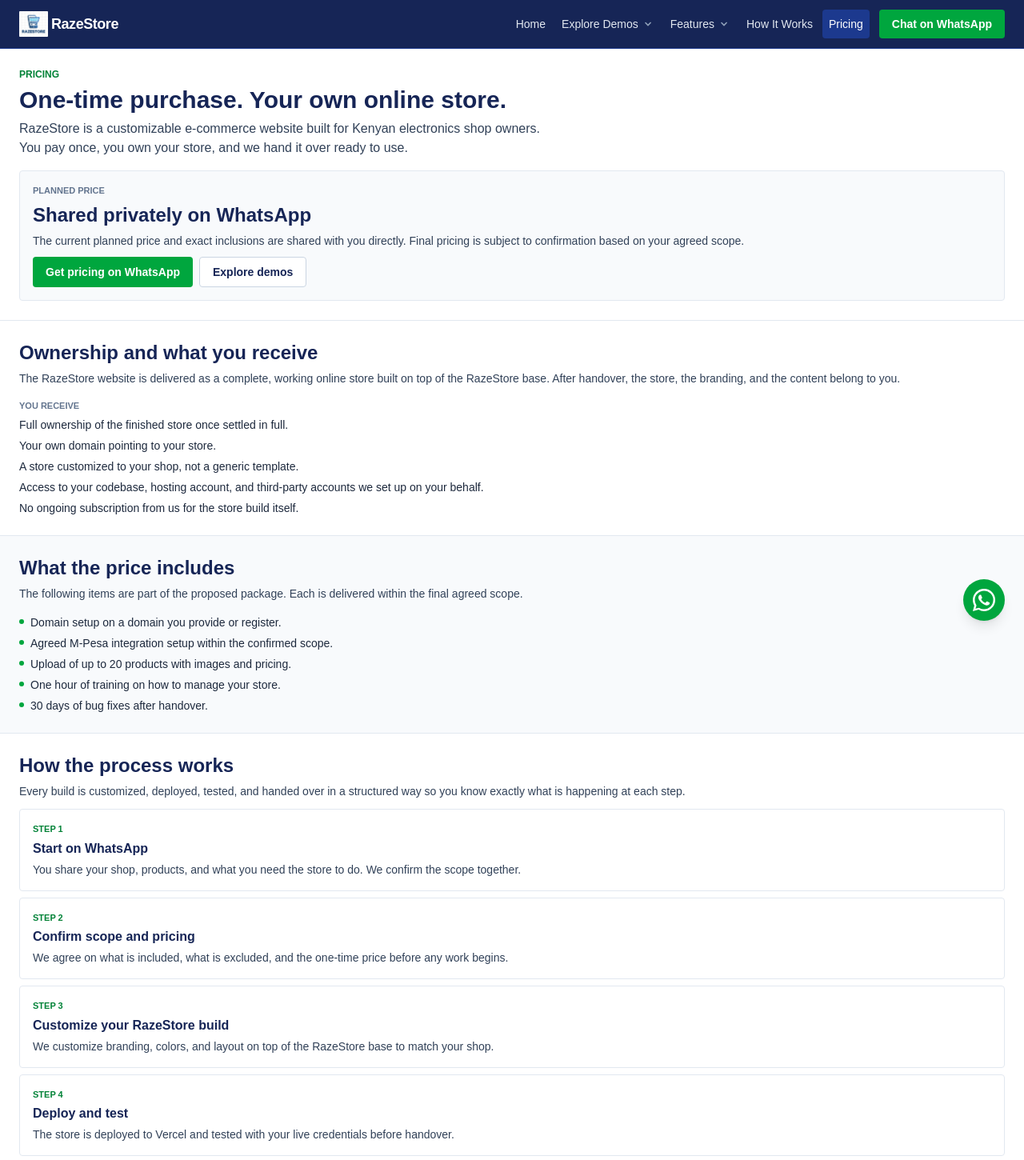
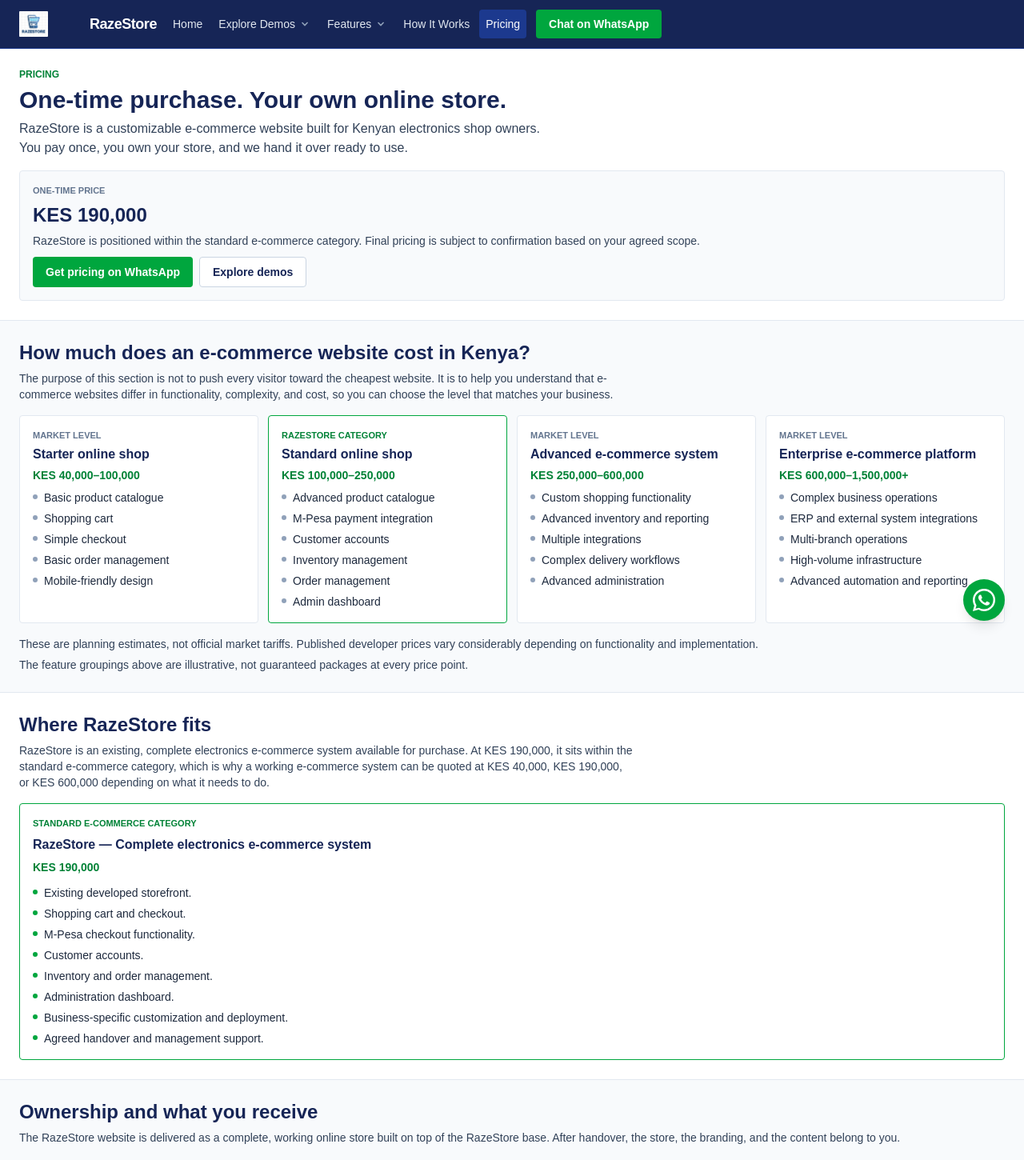
Before and after one commit to RayzAnalytic/myshopsales, a Next.js app in the folder myshopsales/: page /pricing in a window 1280 px wide. Shown: the top 1450 px of the page at 80% size. Built offline with nearby package versions, Linux system fonts and the light colour scheme.

Commit message:
Update pricing page with market price ranges and RazeStore positioning

```diff
--- a/myshopsales/app/pricing/page.tsx
+++ b/myshopsales/app/pricing/page.tsx
@@ -9,6 +9,66 @@ const whatsappMessage = encodeURIComponent(
 const whatsappHref = whatsappNumber
     ? `https://wa.me/${whatsappNumber}?text=${whatsappMessage}`
     : `https://wa.me/?text=${whatsappMessage}`;
+
+const marketLevels = [
+    {
+        name: "Starter online shop",
+        price: "KES 40,000–100,000",
+        features: [
+            "Basic product catalogue",
+            "Shopping cart",
+            "Simple checkout",
+            "Basic order management",
+            "Mobile-friendly design",
+        ],
+    },
+    {
+        name: "Standard online shop",
+        price: "KES 100,000–250,000",
+        features: [
+            "Advanced product catalogue",
+            "M-Pesa payment integration",
+            "Customer accounts",
+            "Inventory management",
+            "Order management",
+            "Admin dashboard",
+        ],
+        highlighted: true,
+    },
+    {
+        name: "Advanced e-commerce system",
+        price: "KES 250,000–600,000",
+        features: [
+            "Custom shopping functionality",
+            "Advanced inventory and reporting",
+            "Multiple integrations",
+            "Complex delivery workflows",
+            "Advanced administration",
+        ],
+    },
+    {
+        name: "Enterprise e-commerce platform",
+        price: "KES 600,000–1,500,000+",
+        features: [
+            "Complex business operations",
+            "ERP and external system integrations",
+            "Multi-branch operations",
+            "High-volume infrastructure",
+            "Advanced automation and reporting",
+        ],
+    },
+];
+
+const razeStoreFeatures = [
+    "Existing developed storefront.",
+    "Shopping cart and checkout.",
+    "M-Pesa checkout functionality.",
+    "Customer accounts.",
+    "Inventory and order management.",
+    "Administration dashboard.",
+    "Business-specific customization and deployment.",
+    "Agreed handover and management support.",
+];
 
 const inclusions = [
     "Domain setup on a domain you provide or register.",
@@ -99,15 +159,14 @@ export default function PricingPage() {
                 <div className="mt-4 rounded-sm border border-slate-200 bg-slate-50 p-4 sm:p-4">
                     <div className="flex flex-col space-y-1.5">
                         <p className="text-[11px] font-semibold uppercase text-slate-500">
-                            Planned price
+                            One-time price
                         </p>
                         <p className="text-xl font-bold text-blue-950 sm:text-2xl">
-                            Shared privately on WhatsApp
+                            KES 190,000
                         </p>
                         <p className="text-sm text-slate-700">
-                            The current planned price and exact inclusions are shared with you
-                            directly. Final pricing is subject to confirmation based on your
-                            agreed scope.
+                            RazeStore is positioned within the standard e-commerce category.
+                            Final pricing is subject to confirmation based on your agreed scope.
                         </p>
                         <div className="flex flex-col gap-2 pt-1 sm:flex-row">
                             <a
@@ -129,7 +188,117 @@ export default function PricingPage() {
                 </div>
             </section>
 
+            <section className="border-t border-slate-200 bg-slate-50">
+                <div className="mx-auto w-full max-w-7xl px-6 py-6">
+                    <div className="flex flex-col space-y-1.5">
+                        <h2 className="text-xl font-bold text-blue-950 sm:text-2xl">
+                            How much does an e-commerce website cost in Kenya?
+                        </h2>
+                        <p className="max-w-3xl text-sm text-slate-700">
+                            The purpose of this section is not to push every visitor toward the
+                            cheapest website. It is to help you understand that e-commerce
+                            websites differ in functionality, complexity, and cost, so you can
+                            choose the level that matches your business.
+                        </p>
+                    </div>
+
+                    <div className="mt-4 grid gap-3 sm:grid-cols-2 lg:grid-cols-4">
+                        {marketLevels.map((level) => (
+                            <div
+                                key={level.name}
+                                className={
+                                    level.highlighted
+                                        ? "flex flex-col rounded border border-green-600 bg-white p-4"
+                                        : "flex flex-col rounded border border-slate-200 bg-white p-4"
+                                }
+                            >
+                                {level.highlighted ? (
+                                    <p className="text-[11px] font-semibold uppercase text-green-700">
+                                        RazeStore category
+                                    </p>
+                                ) : (
+                                    <p className="text-[11px] font-semibold uppercase text-slate-500">
+                                        Market level
+                                    </p>
+                                )}
+                                <h3 className="mt-1 text-base font-semibold text-blue-950">
+                                    {level.name}
+                                </h3>
+                                <p className="mt-1 text-sm font-semibold text-green-700">
+                                    {level.price}
+                                </p>
+                                <ul className="mt-2 flex flex-col space-y-1.5 text-sm text-slate-800">
+                                    {level.features.map((feature) => (
+                                        <li key={feature} className="flex items-start gap-2">
+                                            <span
+                                                aria-hidden="true"
+                                                className="mt-1.5 inline-block h-1.5 w-1.5 flex-none rounded-sm bg-slate-400"
+                                            />
+                                            <span>{feature}</span>
+                                        </li>
+                                    ))}
+                                </ul>
+                            </div>
+                        ))}
+                    </div>
+
+                    <div className="mt-4 flex flex-col space-y-1.5 text-sm text-slate-700">
+                        <p>
+                            These are planning estimates, not official market tariffs.
+                            Published developer prices vary considerably depending on
+                            functionality and implementation.
+                        </p>
+                        <p>
+                            The feature groupings above are illustrative, not guaranteed
+                            packages at every price point.
+                        </p>
+                    </div>
+                </div>
+            </section>
+
             <section className="border-t border-slate-200">
+                <div className="mx-auto w-full max-w-7xl px-6 py-6">
+                    <div className="flex flex-col space-y-1.5">
+                        <h2 className="text-xl font-bold text-blue-950 sm:text-2xl">
+                            Where RazeStore fits
+                        </h2>
+                        <p className="max-w-3xl text-sm text-slate-700">
+                            RazeStore is an existing, complete electronics e-commerce system
+                            available for purchase. At KES 190,000, it sits within the standard
+                            e-commerce category, which is why a working e-commerce system can be
+                            quoted at KES 40,000, KES 190,000, or KES 600,000 depending on what
+                            it needs to do.
+                        </p>
+                    </div>
+
+                    <div className="mt-4 rounded border border-green-600 bg-white p-4">
+                        <div className="flex flex-col space-y-1.5">
+                            <p className="text-[11px] font-semibold uppercase text-green-700">
+                                Standard e-commerce category
+                            </p>
+                            <h3 className="text-base font-semibold text-blue-950">
+                                RazeStore — Complete electronics e-commerce system
+                            </h3>
+                            <p className="text-sm font-semibold text-green-700">
+                                KES 190,000
+                            </p>
+                        </div>
+                        <ul className="mt-3 flex flex-col space-y-1.5 text-sm text-slate-800">
+                            {razeStoreFeatures.map((feature) => (
+                                <li key={feature} className="flex items-start gap-2">
+                                    <span
+                                        aria-hidden="true"
+                                        className="mt-1.5 inline-block h-1.5 w-1.5 flex-none rounded-sm bg-green-600"
+                                    />
+                                    <span>{feature}</span>
+                                </li>
+                            ))}
+                        </ul>
+                    </div>
+                </div>
+            </section>
+
+            <section className="border-t border-slate-200 bg-slate-50">
                 <div className="mx-auto w-full max-w-7xl px-6 py-6">
                     <div className="flex flex-col space-y-1.5">
                         <h2 className="text-xl font-bold text-blue-950 sm:text-2xl">
@@ -162,7 +331,7 @@ export default function PricingPage() {
                 </div>
             </section>
 
-            <section className="border-t border-slate-200 bg-slate-50">
+            <section className="border-t border-slate-200">
                 <div className="mx-auto w-full max-w-7xl px-6 py-6">
                     <div className="flex flex-col space-y-1.5">
                         <h2 className="text-xl font-bold text-blue-950 sm:text-2xl">
@@ -187,7 +356,7 @@ export default function PricingPage() {
                 </div>
             </section>
 
-            <section className="border-t border-slate-200">
+            <section className="border-t border-slate-200 bg-slate-50">
                 <div className="mx-auto w-full max-w-7xl px-6 py-6">
                     <div className="flex flex-col space-y-1.5">
                         <h2 className="text-xl font-bold text-blue-950 sm:text-2xl">
@@ -221,7 +390,7 @@ export default function PricingPage() {
                 </div>
             </section>
 
-            <section className="border-t border-slate-200 bg-slate-50">
+            <section className="border-t border-slate-200">
                 <div className="mx-auto w-full max-w-7xl px-6 py-6">
                     <div className="flex flex-col space-y-1.5">
                         <h2 className="text-xl font-bold text-blue-950 sm:text-2xl">
@@ -235,8 +404,9 @@ export default function PricingPage() {
                     </div>
                     <div className="mt-4 flex flex-col space-y-1.5 text-sm text-slate-800">
                         <p>
-                            Common third-party costs include Vercel hosting, domain
-                            registration, and any messaging, email, or payment provider you use.
+                            Common separate costs include domain renewal, hosting,
+                            payment-provider charges, and any messaging, email, or third-party
+                            subscriptions you use.
                         </p>
                         <p>
                             These providers set and change their own prices. We do not guarantee
@@ -247,13 +417,13 @@ export default function PricingPage() {
                 </div>
             </section>
 
-            <section className="border-t border-slate-200">
+            <section className="border-t border-slate-200 bg-slate-50">
                 <div className="mx-auto w-full max-w-7xl px-6 py-6">
                     <div className="flex flex-col space-y-1.5">
                         <h2 className="text-xl font-bold text-blue-950 sm:text-2xl">
                             Credentials and account access
                         </h2>
-                        <p className="text-sm ext-slate-700">
+                        <p className="text-sm text-slate-700">
                             Some features depend on services that belong to you. To set them up,
                             we need credentials or account access, and we test them live before
                             handover.
@@ -281,7 +451,7 @@ export default function PricingPage() {
                 </div>
             </section>
 
-            <section className="border-t border-slate-200 bg-slate-50">
+            <section className="border-t border-slate-200">
                 <div className="mx-auto w-full max-w-7xl px-6 py-6">
                     <div className="flex flex-col space-y-1.5">
                         <h2 className="text-xl font-bold text-blue-950 sm:text-2xl">
@@ -307,7 +477,7 @@ export default function PricingPage() {
                 </div>
             </section>
 
-            <section className="border-t border-slate-200">
+            <section className="border-t border-slate-200 bg-slate-50">
                 <div className="mx-auto w-full max-w-7xl px-6 py-6">
                     <div className="flex flex-col space-y-1.5">
                         <h2 className="text-xl font-bold text-blue-950 sm:text-2xl">
@@ -356,14 +526,14 @@ export default function PricingPage() {
                                 no obligation.
                             </p>
                             <div className="flex flex-col gap-2 pt-1 sm:flex-row">
-                                <a
+                                {/*<a
                                     href={whatsappHref}
                                     target="_blank"
                                     rel="noopener noreferrer"
                                     className="inline-flex items-center justify-center rounded bg-green-600 px-4 py-2 text-sm font-semibold text-white transition-colors hover:bg-green-700 focus-visible:outline-2 focus-visible:outline-offset-2 focus-visible:outline-green-700"
                                 >
                                     Chat on WhatsApp
-                                </a>
+                                </a>*/}
                                 <Link
                                     href="/"
                                     className="inline-flex items-center justify-center rounded border border-slate-300 bg-white px-4 py-2 text-sm font-semibold text-blue-950 transition-colors hover:border-blue-950 hover:bg-slate-50 focus-visible:outline-2 focus-visible:outline-offset-2 focus-visible:outline-blue-950"
--- a/myshopsales/components/Navbar.tsx
+++ b/myshopsales/components/Navbar.tsx
@@ -118,12 +118,12 @@ export default function Navbar() {
         <header className="sticky top-0 z-40 border-b border-blue-900 bg-blue-950">
             <nav
                 aria-label="Primary"
-                className="mx-auto flex w-full max-w-7xl items-center justify-between gap-3 px-4 py-3 sm:px-6"
+                className="mx-auto flex w-full max-w-7xl items-center gap-3 px-4 py-3 sm:px-6"
             >
                 <Link
                     href="/"
                     aria-label="RazeStore home"
-                    className="flex items-center gap-1 rounded focus-visible:outline-2 focus-visible:outline-offset-2 focus-visible:outline-white"
+                    className="flex items-center gap-13 rounded focus-visible:outline-2 focus-visible:outline-offset-2 focus-visible:outline-white"
                 >
                     <Image
                         src="/logo.jpeg"
--- a/myshopsales/components/landing/HowItWorks.tsx
+++ b/myshopsales/components/landing/HowItWorks.tsx
@@ -116,12 +116,12 @@ export default function HowItWorks() {
                         anything is agreed.
                     </p>
                     <div className="pt-1">
-                        <WhatsAppButton
+                        {/*<WhatsAppButton
                             message="Hi, I'd like to discuss getting a RazeStore online shop for my business."
                             variant="primary"
                         >
                             Chat on WhatsApp
-                        </WhatsAppButton>
+                        </WhatsAppButton>*/}
                     </div>
                 </div>
             </div>
--- a/myshopsales/components/landing/PricingSection.tsx
+++ b/myshopsales/components/landing/PricingSection.tsx
@@ -93,12 +93,12 @@ export default function PricingSection() {
                 </div>
 
                 <div className="mt-4 flex flex-col gap-2 sm:flex-row sm:items-center">
-                    <WhatsAppButton
+                    {/*<WhatsAppButton
                         message="Hi, I'd like to confirm the current RazeStore price and what it includes."
                         variant="primary"
                     >
                         Chat on WhatsApp
-                    </WhatsAppButton>
+                    </WhatsAppButton>*/}
                     <Link
                         href="/pricing"
                         className="inline-flex items-center justify-center rounded border border-slate-300 bg-white px-4 py-2 text-sm font-semibold text-blue-950 transition-colors hover:border-blue-950 hover:bg-slate-50 focus-visible:outline-2 focus-visible:outline-offset-2 focus-visible:outline-blue-950"
```
